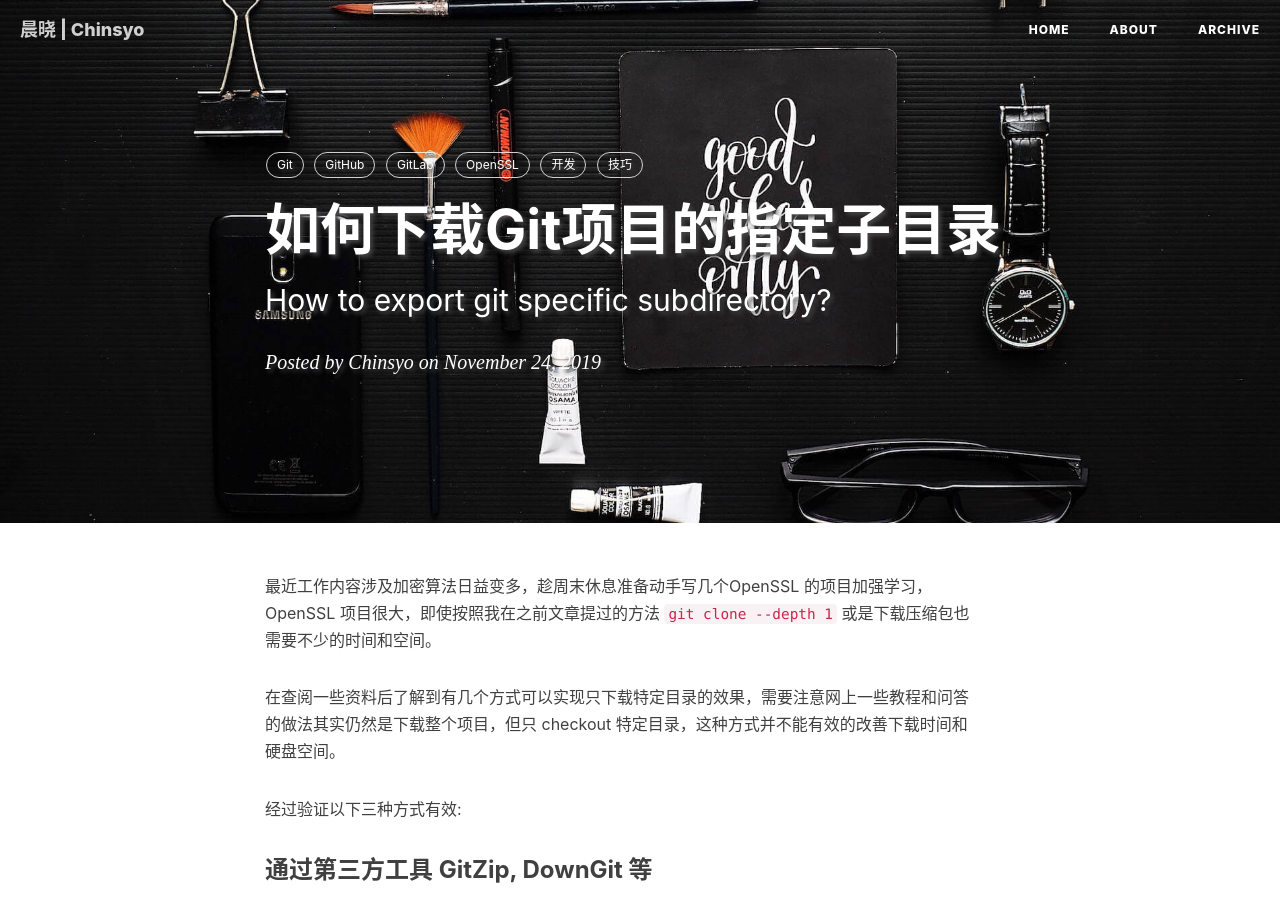
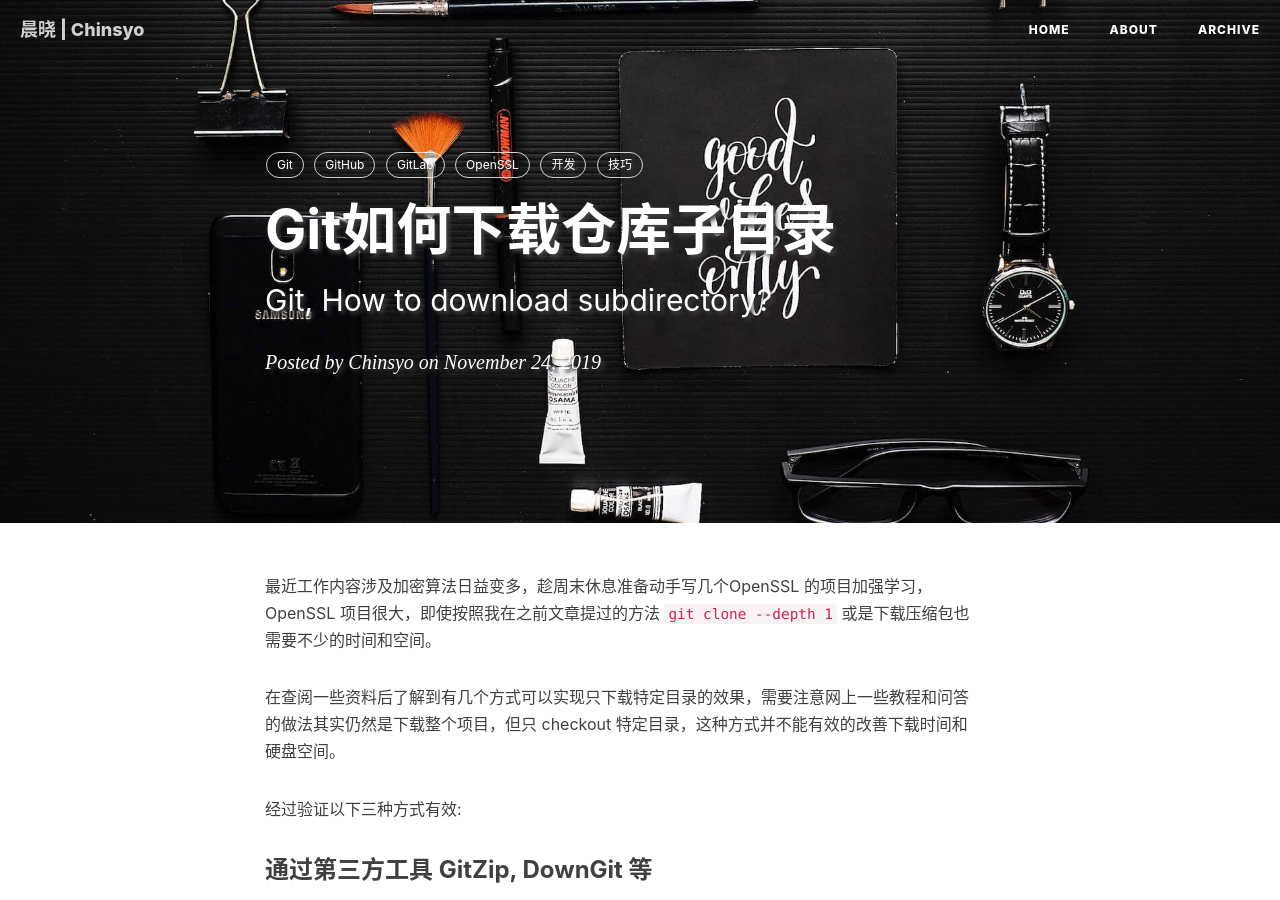
Before and after one commit to chinsyo/chinsyo.github.io, a Jekyll site: the page built from _posts/2019-11-24-git-download-subdirectory.md, in a window 1280 px wide and 900 px high. Built offline with Jekyll 4.4.1, drawn with Linux system fonts in a browser that asks for light colours; comment, search, counter and statistics services are not loaded; some of the changed text lies outside the part shown.

Commit message:
rename git-export-subdirectory to git-download-subdirectory

```diff
--- a/_posts/2019-11-24-git-export-subdirectory.md
+++ b/_posts/2019-11-24-git-download-subdirectory.md
@@ -1,6 +1,6 @@
 ---
-title: 如何下载Git项目的指定子目录
-subtitle: How to export git specific subdirectory?
+title: Git如何下载仓库子目录
+subtitle: Git, How to download subdirectory?
 date: 2019-11-24 12:00:00
 tags:
   - Git
```
